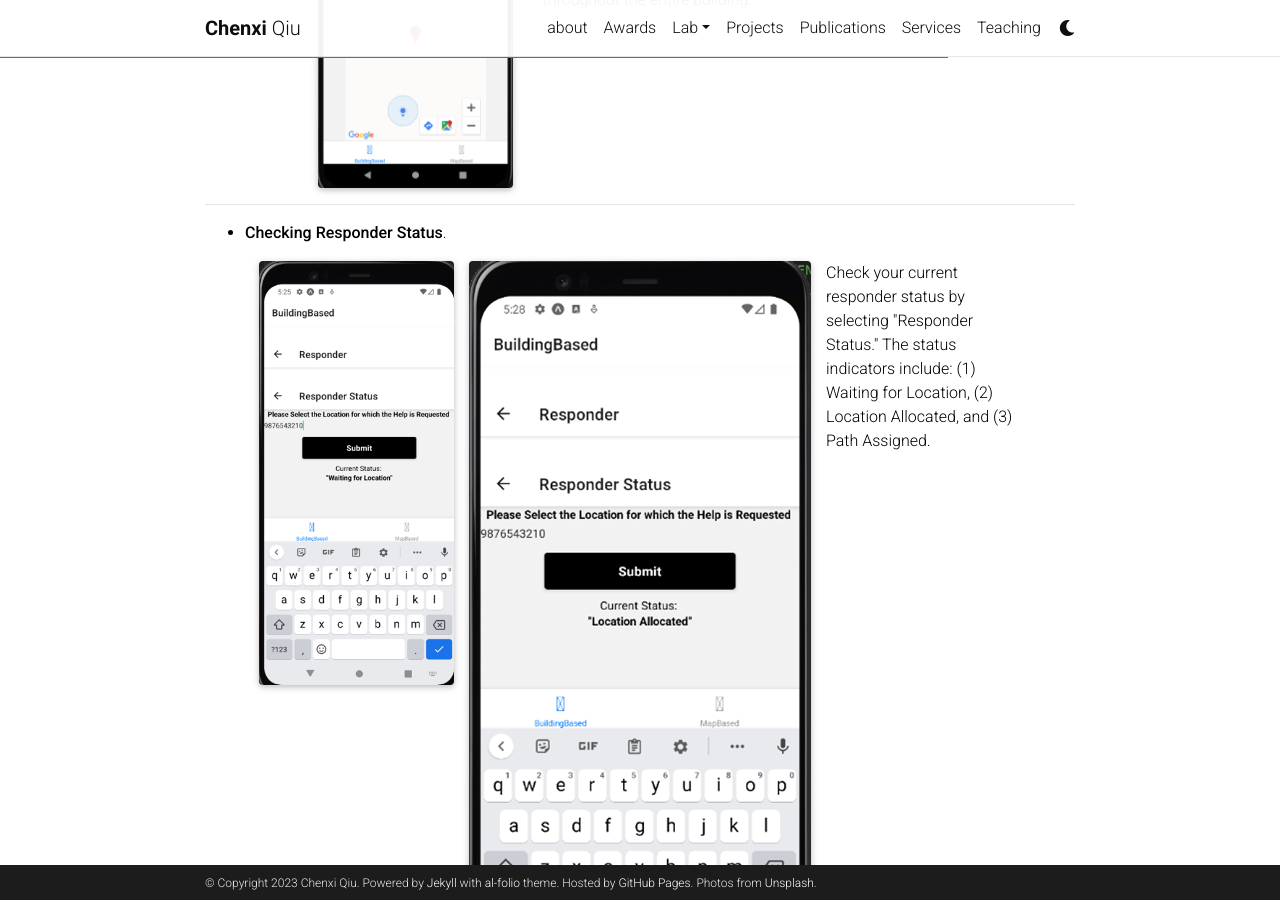
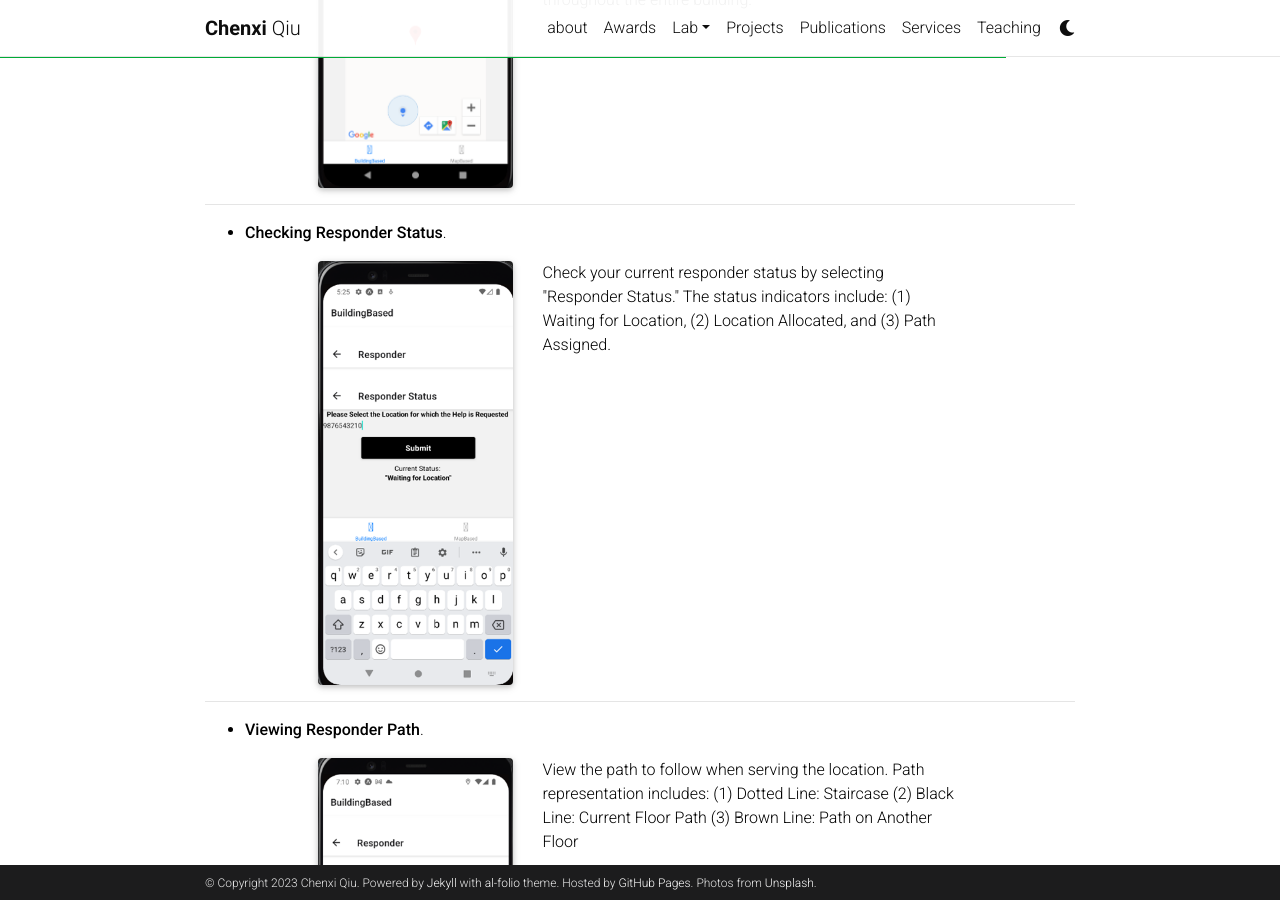
Before and after one commit to chenxiunt/chenxiunt.github.io, a Jekyll site: the page built from _projects/SpatialAgent.markdown, in a window 1280 px wide and 900 px high, scrolled down 3745 px. Built offline with Jekyll 4.4.1, drawn with Linux system fonts in a browser that asks for light colours; comment, search, counter and statistics services are not loaded; a style sheet for code colours, icons or effects is not loaded.

Commit message:
Update SpatialAgent.markdown

```diff
--- a/_projects/SpatialAgent.markdown
+++ b/_projects/SpatialAgent.markdown
@@ -103,10 +103,7 @@ The purpose of this manual is to guide users through the functionality and opera
     <div class="col-sm-3">
         <img class="img-fluid rounded z-depth-1" src="{{ '/assets/img/projects/SpatialAgent/5ResponderCheckingStatus1.png' | relative_url }}" alt="" title="Homepage"/>
     </div>
-    <div class="col-sm-3.2">
-        <img class="img-fluid rounded z-depth-1" src="{{ '/assets/img/projects/SpatialAgent/6ResponderCheckingStatus2.png' | relative_url }}" alt="" title="Homepage"/>
-    </div>
-    <div class="col-sm-3">
+    <div class="col-sm-6">
         Check your current responder status by selecting "Responder Status." The status indicators include: (1) Waiting for Location, (2) Location Allocated, and (3) Path Assigned.
     </div>
 </div>
```
